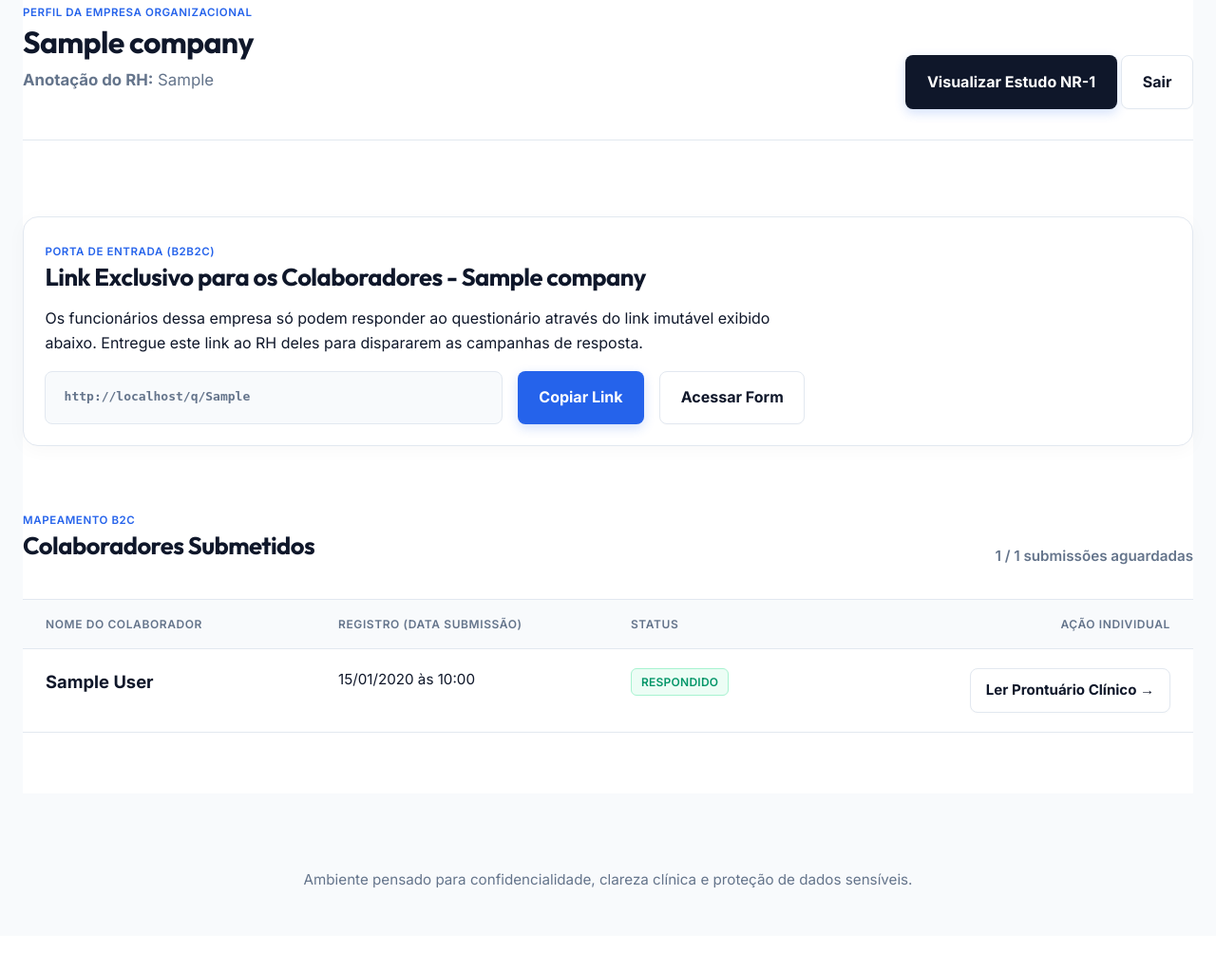
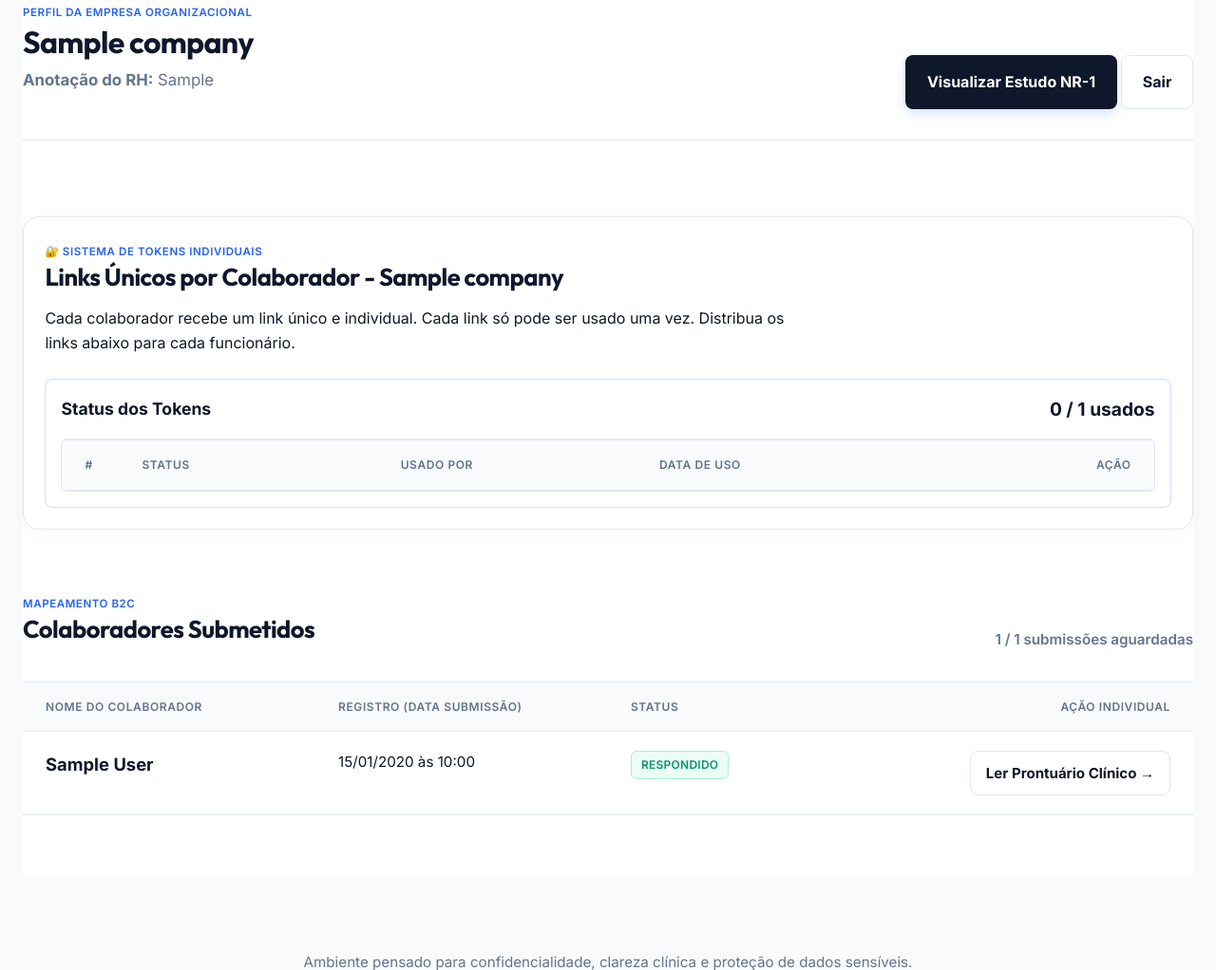
Before and after one commit to carloscostato-cmyk/amfra-saude, a Flask app: page /admin/company/1 in a window 1280 px wide. Shown: the part 108-1130 px from the top of the page at 95% size. Before the commit the page ends 1044 px from the top, so only its background shows below. Run offline with Flask 3, Linux system fonts and the light colour scheme; a user stored in the database is signed in; tables that the repository leaves empty hold one stand-in row (values such as "Sample post"); lists and menus that the app fills with data are empty.

Commit message:
feat: Sistema de tokens individuais por colaborador - Controle 1 token = 1 resposta

```diff
--- a/app/routes_admin.py
+++ b/app/routes_admin.py
@@ -109,9 +109,20 @@ def company_new():
             token=token,
         )
         db.session.add(company)
+        db.session.flush()  # Garante que company.id está disponível
+
+        # Gerar tokens individuais para cada colaborador
+        from .models import EmployeeToken
+        for i in range(form.employee_count.data):
+            employee_token = EmployeeToken(
+                company_id=company.id,
+                token=secrets.token_urlsafe(16)
+            )
+            db.session.add(employee_token)
+
         db.session.commit()
-        flash("Empresa cadastrada com sucesso.", "success")
-        return redirect(url_for("admin.company_list"))
+        flash(f"Empresa cadastrada com sucesso. {form.employee_count.data} tokens individuais foram gerados.", "success")
+        return redirect(url_for("admin.company_detail", company_id=company.id))
 
     return render_template("admin_company_form.html", form=form, title="Nova Empresa", body_class="page-admin-dashboard")
 
@@ -119,15 +130,26 @@ def company_new():
 @admin_bp.route("/company/<int:company_id>", methods=["GET"])
 @login_required
 def company_detail(company_id):
+    from .models import EmployeeToken
     company = Company.query.get_or_404(company_id)
     public_url = build_public_questionnaire_url(company)
     employees = Employee.query.filter_by(company_id=company.id).all()
+
+    # Buscar todos os tokens individuais
+    employee_tokens = EmployeeToken.query.filter_by(company_id=company.id).order_by(EmployeeToken.created_at).all()
+
+    # Calcular estatísticas
+    tokens_used = sum(1 for t in employee_tokens if t.used)
+    tokens_available = len(employee_tokens) - tokens_used
 
     return render_template(
         "admin_company_detail.html",
         company=company,
         employees=employees,
         public_url=public_url,
+        employee_tokens=employee_tokens,
+        tokens_used=tokens_used,
+        tokens_available=tokens_available,
         body_class="page-admin-dashboard",
     )
 
--- a/app/templates/admin_company_detail.html
+++ b/app/templates/admin_company_detail.html
@@ -21,18 +21,71 @@
 
     <section class="admin-actions" style="margin-top: 2rem;">
         <article class="action-panel action-panel--highlight" style="background: rgba(37,99,235,0.03); border: 1px dashed rgba(37,99,235,0.2); box-shadow: none;">
-            <span class="section-kicker" style="color: var(--accent);">Porta de Entrada (B2B2C)</span>
-            <h2 style="font-size: 1.4rem; margin-bottom: 0.5rem;">Link Exclusivo para os Colaboradores - {{ company.name }}</h2>
-            <p style="max-width: 800px;">Os funcionários dessa empresa só podem responder ao questionário através do link imutável exibido abaixo. Entregue este link ao RH deles para dispararem as campanhas de resposta.</p>
+            <span class="section-kicker" style="color: var(--accent);">🔐 Sistema de Tokens Individuais</span>
+            <h2 style="font-size: 1.4rem; margin-bottom: 0.5rem;">Links Únicos por Colaborador - {{ company.name }}</h2>
+            <p style="max-width: 800px;">Cada colaborador recebe um link único e individual. Cada link só pode ser usado uma vez. Distribua os links abaixo para cada funcionário.</p>
 
-            <div style="display: flex; gap: 1rem; margin-top: 1rem; max-width: 800px;">
-                <div class="share-link-box" id="questionnaireLink" style="padding: 0.8rem 1.2rem; margin: 0; flex: 1; display: flex; align-items: center; border-color: rgba(37,99,235,0.3); background: #ffffff;">{{ public_url }}</div>
+            <div style="margin-top: 1.5rem; padding: 1rem; background: white; border-radius: 8px; border: 1px solid rgba(37,99,235,0.2);">
+                <div style="display: flex; justify-content: space-between; align-items: center; margin-bottom: 1rem;">
+                    <strong style="font-size: 1.1rem;">Status dos Tokens</strong>
+                    <span style="font-size: 1.2rem; font-weight: 700; color: {{ 'var(--success)' if tokens_used < company.employee_count else 'var(--danger)' }};">
+                        {{ tokens_used }} / {{ company.employee_count }} usados
+                    </span>
+                </div>
 
-                <button type="button" class="button button--primary" id="copyLinkBtn" data-copy-text="{{ public_url }}">
-                    <span class="btn-text">Copiar Link</span>
-                    <span class="btn-text-copied" style="display:none;">✓ Copiado</span>
-                </button>
-                <a class="button button--ghost" href="{{ public_url }}" target="_blank" rel="noopener noreferrer">Acessar Form</a>
+                <div style="max-height: 400px; overflow-y: auto; border: 1px solid var(--line); border-radius: 6px;">
+                    <table class="data-table" style="margin: 0; box-shadow: none;">
+                        <thead style="position: sticky; top: 0; background: #f8fafc; z-index: 10;">
+                            <tr>
+                                <th style="width: 60px;">#</th>
+                                <th>Status</th>
+                                <th>Usado por</th>
+                                <th>Data de Uso</th>
+                                <th style="text-align: right;">Ação</th>
+                            </tr>
+                        </thead>
+                        <tbody>
+                            {% for token in employee_tokens %}
+                            <tr style="background: {{ '#f9fafb' if token.used else 'white' }};">
+                                <td style="font-weight: 600; color: var(--text-soft);">{{ loop.index }}</td>
+                                <td>
+                                    {% if token.used %}
+                                        <span class="classification-badge" style="background:#fee2e2; color:#dc2626; border: 1px solid #fecaca; border-radius: 99px; padding: 4px 12px; font-weight: 700; font-size: 0.85rem;">✓ Usado</span>
+                                    {% else %}
+                                        <span class="classification-badge" style="background:#ecfdf5; color:#059669; border: 1px solid #a7f3d0; border-radius: 99px; padding: 4px 12px; font-weight: 700; font-size: 0.85rem;">✓ Disponível</span>
+                                    {% endif %}
+                                </td>
+                                <td>
+                                    {% if token.used %}
+                                        <strong>{{ token.employee_name }}</strong>
+                                    {% else %}
+                                        <span style="color: var(--text-soft); font-style: italic;">-</span>
+                                    {% endif %}
+                                </td>
+                                <td>
+                                    {% if token.used %}
+                                        {{ token.used_at.strftime("%d/%m/%Y %H:%M") }}
+                                    {% else %}
+                                        <span style="color: var(--text-soft); font-style: italic;">-</span>
+                                    {% endif %}
+                                </td>
+                                <td style="text-align: right;">
+                                    {% if not token.used %}
+                                        <button type="button" class="button button--compact button--primary copy-token-btn"
+                                                data-token-url="{{ request.url_root }}q/{{ token.token }}"
+                                                style="font-size: 0.85rem; padding: 0.4rem 0.8rem;">
+                                            <span class="btn-text">Copiar Link</span>
+                                            <span class="btn-text-copied" style="display:none;">✓ Copiado</span>
+                                        </button>
+                                    {% else %}
+                                        <span style="color: var(--text-soft); font-size: 0.85rem;">Link expirado</span>
+                                    {% endif %}
+                                </td>
+                            </tr>
+                            {% endfor %}
+                        </tbody>
+                    </table>
+                </div>
             </div>
         </article>
     </section>
@@ -101,6 +154,7 @@
 </section>
 
 <script>
+// Copiar link do token antigo (compatibilidade)
 const copyLinkBtn = document.getElementById('copyLinkBtn');
 if (copyLinkBtn) {
     copyLinkBtn.addEventListener('click', () => {
@@ -113,5 +167,24 @@ if (copyLinkBtn) {
         }, 2000);
     });
 }
+
+// Copiar links individuais dos tokens
+document.querySelectorAll('.copy-token-btn').forEach(btn => {
+    btn.addEventListener('click', function() {
+        const url = this.dataset.tokenUrl;
+        navigator.clipboard.writeText(url);
+
+        const btnText = this.querySelector('.btn-text');
+        const btnCopied = this.querySelector('.btn-text-copied');
+
+        btnText.style.display = 'none';
+        btnCopied.style.display = 'inline';
+
+        setTimeout(() => {
+            btnText.style.display = 'inline';
+            btnCopied.style.display = 'none';
+        }, 2000);
+    });
+});
 </script>
 {% endblock %}
```
Also changed, not shown: app/models.py (+15 -0 lines), app/routes_public.py (+31 -2 lines), app/templates/loading_amfra.html (added, +26 -0 lines).
